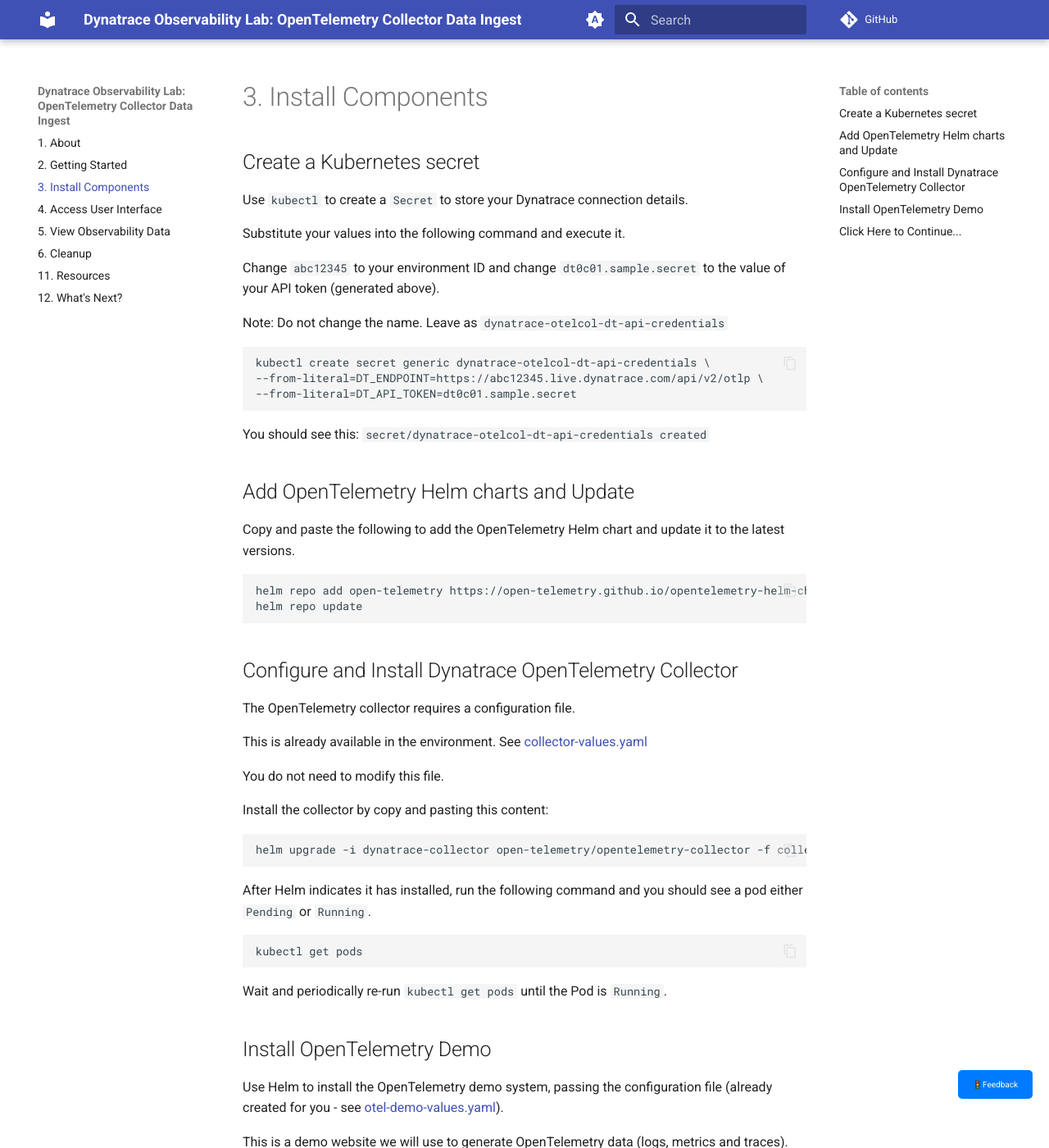
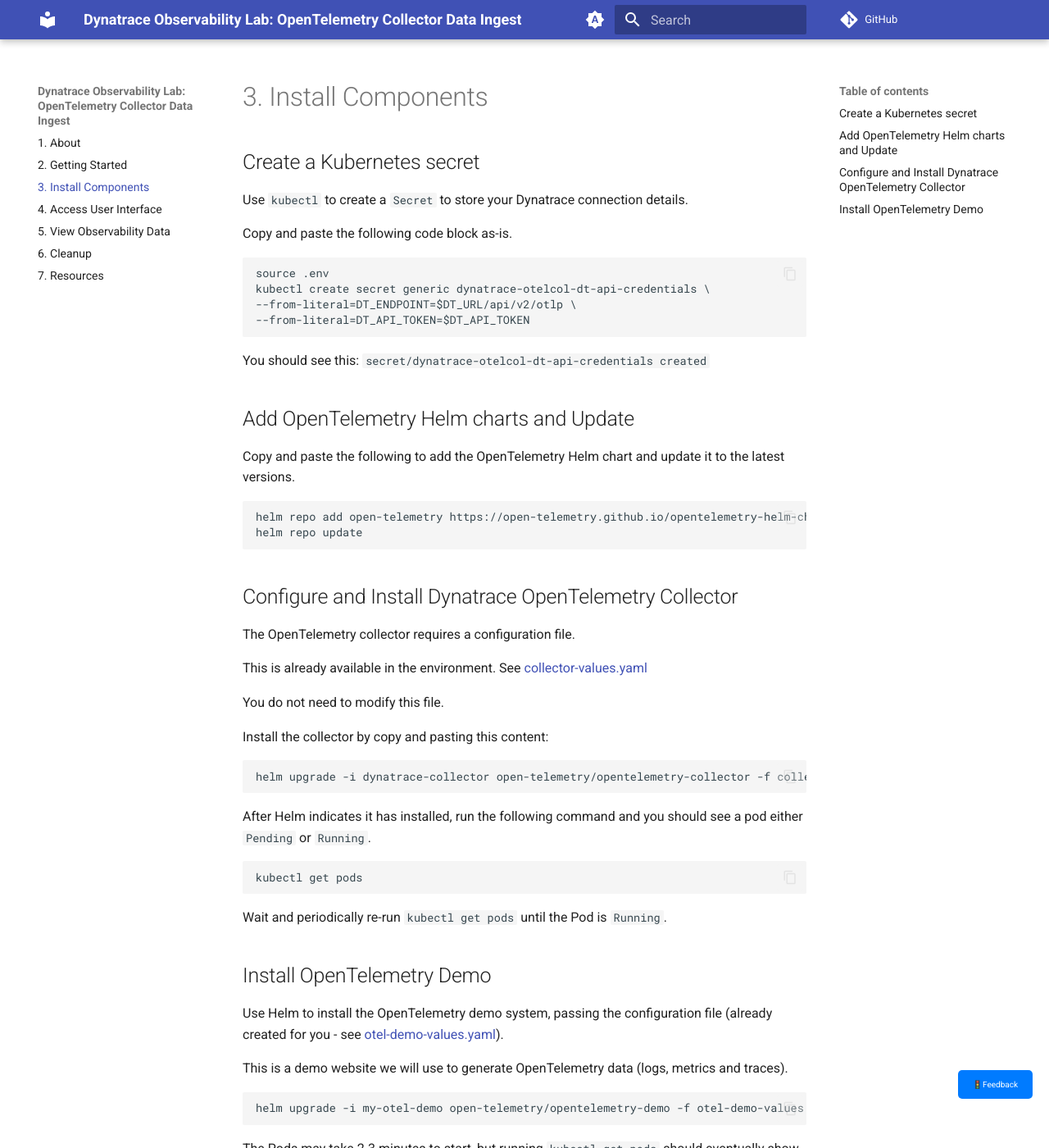
Before and after one commit to Dynatrace/obslab-otel-collector-data-ingest, an MkDocs documentation site: the page built from docs/install-opentelemetry-components.md, in a window 1280 px wide and 1400 px high. Shown: the whole window at 82% size. Built offline with MkDocs 1.6.1 and Material for MkDocs 9.7.7, drawn with Linux system fonts in a browser that asks for light colours; comment, search, counter and statistics services are not loaded; some of the changed text lies outside the part shown.

````diff
--- a/docs/install-opentelemetry-components.md
+++ b/docs/install-opentelemetry-components.md
@@ -2,16 +2,13 @@
 
 Use `kubectl` to create a `Secret` to store your Dynatrace connection details.
 
-Substitute your values into the following command and execute it.
-
-Change `abc12345` to your environment ID and change `dt0c01.sample.secret` to the value of your API token (generated above).
-
-Note: Do not change the name. Leave as `dynatrace-otelcol-dt-api-credentials`
+Copy and paste the following code block as-is.
 
 ```
+source .env
 kubectl create secret generic dynatrace-otelcol-dt-api-credentials \
---from-literal=DT_ENDPOINT=https://abc12345.live.dynatrace.com/api/v2/otlp \
---from-literal=DT_API_TOKEN=dt0c01.sample.secret
+--from-literal=DT_ENDPOINT=$DT_URL/api/v2/otlp \
+--from-literal=DT_API_TOKEN=$DT_API_TOKEN
 ```
 
 You should see this: `secret/dynatrace-otelcol-dt-api-credentials created`
@@ -59,4 +56,6 @@ helm upgrade -i my-otel-demo open-telemetry/opentelemetry-demo -f otel-demo-valu
 
 The Pods may take 2-3 minutes to start, but running `kubectl get pods` should eventually show the pods running.
 
-## [Click Here to Continue...](access-ui.md)
+<div class="grid cards" markdown>
+- [Click Here to Continue :octicons-arrow-right-24:](access-ui.md)
+</div>
--- a/mkdocs.yaml
+++ b/mkdocs.yaml
@@ -8,13 +8,13 @@ nav:
   - '4. Access User Interface': access-ui.md
   - '5. View Observability Data': view-observability-data.md
   - '6. Cleanup': cleanup.md
-  - '11. Resources': resources.md
-  - "12. What's Next?": whats-next.md
+  - '7. Resources': resources.md
 theme:
   name: material
   custom_dir: docs/overrides
   features:
     - content.code.copy
+    - content.tabs.link
   palette:
 
   # Palette toggle for automatic mode
@@ -49,6 +49,8 @@ markdown_extensions:
   - pymdownx.superfences
   - pymdownx.snippets:
       base_path: ["docs"]
+  - pymdownx.tabbed:
+      alternate_style: true
 plugins:
     - search
 extra_css:
````
Also changed, not shown: docs/access-ui.md (+4 -2 lines), docs/getting-started.md (+51 -17 lines), docs/index.md (+4 -1 lines), 4 other files.
